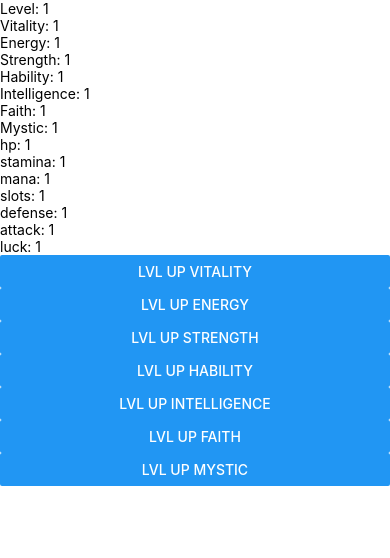
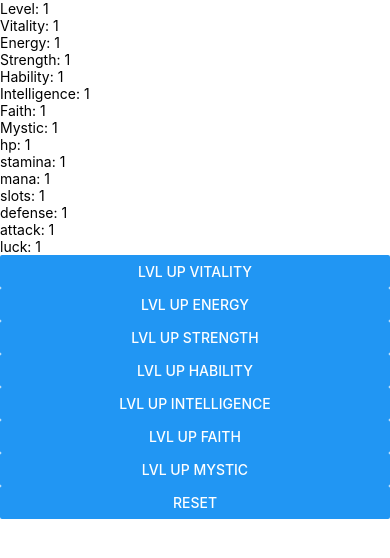
Before and after one commit to FelipeHerc/metatron, a React Native app: screen / in a window 390 px wide. Shown: the top 558 px of the page. Built offline with nearby package versions, Linux system fonts and the light colour scheme.

Commit message:
adiciona lvl reset

```diff
--- a/src/reducers/attributesReducer.js
+++ b/src/reducers/attributesReducer.js
@@ -129,6 +129,12 @@ export default function levelUp(state = initialState, action) {
         }
       };
 
+    case 'LVL_RESET':
+      console.log(initialState);
+      return {
+        ...initialState,
+      };
+
     default:
       return state;
   }
--- a/src/screens/Home.js
+++ b/src/screens/Home.js
@@ -4,11 +4,15 @@ import StatusBar from '../components/StatusBar';
 import { useSelector, useDispatch } from 'react-redux'
 
 export default function Home() {
-    const state = useSelector(state => state)
+    const state = useSelector(state => state);
     const dispatch = useDispatch();
 
     function levelUp(attribute) {
         dispatch({ type: `LVL_UP_${attribute}`})
+    };
+
+    function levelReset() {
+        dispatch({ type: 'LVL_RESET'})
     }
 
     return (
@@ -41,6 +45,7 @@ export default function Home() {
             <Button title="LVL UP INTELLIGENCE" onPress={() => levelUp('INTELLIGENCE')}/>
             <Button title="LVL UP FAITH" onPress={() => levelUp('FAITH')}/>
             <Button title="LVL UP MYSTIC" onPress={() => levelUp('MYSTIC')}/>
+            <Button title="RESET" onPress={() => levelReset()}/>
         </View>
 
     )
```
